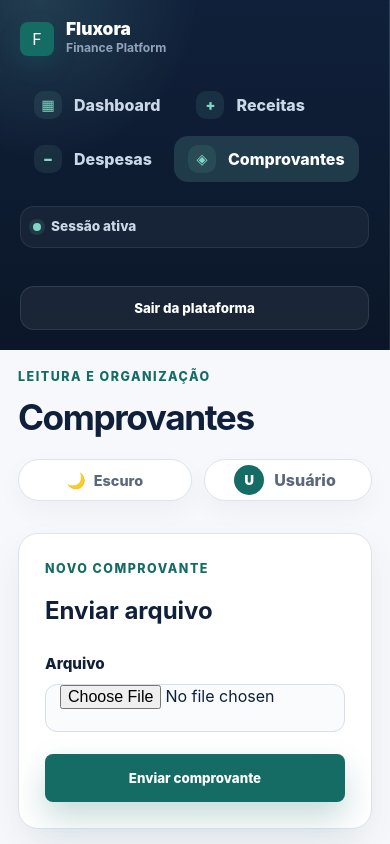
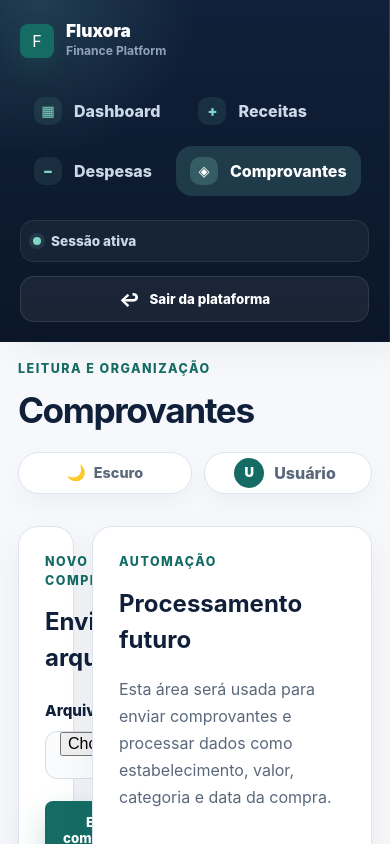
Before and after one commit to KaiqueVA/Fluxora, a React (Vite) app in the folder frontend/: page /comprovantes in a window 390 px wide. Shown: the top 844 px of the page. Built offline with nearby package versions, Linux system fonts and the light colour scheme.

Commit message:
feat: improve sidebar responsiveness and enhance UI elements

```diff
--- a/frontend/src/components/platform/Sidebar.jsx
+++ b/frontend/src/components/platform/Sidebar.jsx
@@ -39,7 +39,7 @@ function Sidebar() {
       <NavLink className="platform-brand" to="/dashboard">
         <span className="brand-mark">F</span>
 
-        <div>
+        <div className="brand-text">
           <strong>Fluxora</strong>
           <small>Finance Platform</small>
         </div>
@@ -47,21 +47,22 @@ function Sidebar() {
 
       <nav className="platform-nav" aria-label="Navegação principal">
         {navItems.map((item) => (
-          <NavLink key={item.path} to={item.path}>
+          <NavLink key={item.path} to={item.path} title={item.label}>
             <span className="nav-icon">{item.icon}</span>
-            <span>{item.label}</span>
+            <span className="nav-label">{item.label}</span>
           </NavLink>
         ))}
       </nav>
 
       <div className="sidebar-footer">
         <div className="sidebar-status">
-          <span></span>
+          <span className="status-dot"></span>
           <p>Sessão ativa</p>
         </div>
 
         <button className="logout-button" type="button" onClick={handleLogout}>
-          Sair da plataforma
+          <span className="logout-icon">↩</span>
+          <span className="logout-label">Sair da plataforma</span>
         </button>
       </div>
     </aside>
--- a/frontend/src/styles/platform.css
+++ b/frontend/src/styles/platform.css
@@ -1,6 +1,6 @@
 .platform-layout {
   display: grid;
-  grid-template-columns: 280px minmax(0, 1fr);
+  grid-template-columns: 92px minmax(0, 1fr);
   min-height: 100vh;
   background: var(--bg-page);
 }
@@ -8,23 +8,70 @@
 .platform-sidebar {
   position: sticky;
   top: 0;
+  z-index: 20;
+  width: 92px;
   height: 100vh;
   display: flex;
   flex-direction: column;
-  padding: 26px;
+  overflow: hidden;
+  padding: 24px 18px;
   color: #ffffff;
   background:
     radial-gradient(circle at 10% 0%, rgba(127, 214, 196, 0.16), transparent 32%),
     linear-gradient(180deg, #10203a 0%, #0b1728 100%);
   border-right: 1px solid rgba(255, 255, 255, 0.08);
+  box-shadow: 18px 0 38px rgba(16, 32, 58, 0.08);
+  transition:
+    width 220ms ease,
+    padding 220ms ease,
+    box-shadow 220ms ease;
+}
+
+.platform-sidebar:hover,
+.platform-sidebar:focus-within {
+  width: 280px;
+  padding: 26px;
+  box-shadow: 24px 0 54px rgba(16, 32, 58, 0.18);
 }
 
 .platform-brand {
   display: inline-flex;
   align-items: center;
   gap: 12px;
-  width: fit-content;
+  width: 100%;
+  min-height: 42px;
   color: #ffffff;
+}
+
+.platform-brand .brand-mark {
+  flex: 0 0 42px;
+  width: 42px;
+  height: 42px;
+  border-radius: 14px;
+}
+
+.brand-text,
+.nav-label,
+.sidebar-status p,
+.logout-label {
+  white-space: nowrap;
+  opacity: 1;
+  transform: translateX(0);
+  transition:
+    opacity 160ms ease,
+    transform 160ms ease,
+    width 160ms ease;
+}
+
+.platform-sidebar:not(:hover):not(:focus-within) .brand-text,
+.platform-sidebar:not(:hover):not(:focus-within) .nav-label,
+.platform-sidebar:not(:hover):not(:focus-within) .sidebar-status p,
+.platform-sidebar:not(:hover):not(:focus-within) .logout-label {
+  width: 0;
+  opacity: 0;
+  overflow: hidden;
+  pointer-events: none;
+  transform: translateX(-8px);
 }
 
 .platform-brand div {
@@ -46,7 +93,7 @@
 
 .platform-nav {
   display: grid;
-  gap: 8px;
+  gap: 10px;
   margin-top: 44px;
 }
 
@@ -55,9 +102,9 @@
   display: flex;
   align-items: center;
   gap: 12px;
-  min-height: 46px;
+  min-height: 50px;
   padding: 0 14px;
-  border-radius: 14px;
+  border-radius: 16px;
   color: #cbd8e8;
   font-weight: 800;
   transition:
@@ -66,10 +113,20 @@
     transform 160ms ease;
 }
 
+.platform-sidebar:not(:hover):not(:focus-within) .platform-nav a {
+  justify-content: center;
+  gap: 0;
+  padding: 0;
+}
+
 .platform-nav a:hover {
   color: #ffffff;
   background: rgba(255, 255, 255, 0.07);
   transform: translateX(2px);
+}
+
+.platform-sidebar:not(:hover):not(:focus-within) .platform-nav a:hover {
+  transform: translateX(0);
 }
 
 .platform-nav a.active {
@@ -82,21 +139,45 @@
   position: absolute;
   left: -26px;
   width: 4px;
-  height: 24px;
+  height: 26px;
   border-radius: 999px;
   background: #7fd6c4;
 }
 
+.platform-sidebar:not(:hover):not(:focus-within) .platform-nav a.active::before {
+  display: none;
+}
+
 .nav-icon {
   display: grid;
-  width: 28px;
-  height: 28px;
+  flex: 0 0 32px;
+  width: 32px;
+  height: 32px;
   place-items: center;
-  border-radius: 10px;
+  border-radius: 12px;
   color: #7fd6c4;
   background: rgba(127, 214, 196, 0.1);
-  font-size: 0.9rem;
+  font-size: 1rem;
   font-weight: 900;
+  transition:
+    width 180ms ease,
+    height 180ms ease,
+    font-size 180ms ease,
+    background-color 180ms ease,
+    color 180ms ease;
+}
+
+.platform-sidebar:not(:hover):not(:focus-within) .nav-icon {
+  flex-basis: 46px;
+  width: 46px;
+  height: 46px;
+  border-radius: 16px;
+  font-size: 1.35rem;
+}
+
+.platform-sidebar:not(:hover):not(:focus-within) .platform-nav a.active .nav-icon {
+  color: #ffffff;
+  background: rgba(127, 214, 196, 0.22);
 }
 
 .sidebar-footer {
@@ -116,7 +197,13 @@
   background: rgba(255, 255, 255, 0.045);
 }
 
-.sidebar-status span {
+.platform-sidebar:not(:hover):not(:focus-within) .sidebar-status {
+  justify-content: center;
+  padding: 0;
+}
+
+.status-dot {
+  flex: 0 0 8px;
   width: 8px;
   height: 8px;
   border-radius: 50%;
@@ -132,7 +219,11 @@
 }
 
 .logout-button {
-  min-height: 44px;
+  min-height: 46px;
+  display: flex;
+  align-items: center;
+  justify-content: center;
+  gap: 10px;
   border: 1px solid rgba(255, 255, 255, 0.1);
   border-radius: 14px;
   color: #ffffff;
@@ -142,6 +233,19 @@
     background-color 160ms ease,
     border-color 160ms ease,
     transform 160ms ease;
+}
+
+.logout-icon {
+  font-size: 1.1rem;
+  font-weight: 900;
+}
+
+.platform-sidebar:not(:hover):not(:focus-within) .logout-button {
+  padding: 0;
+}
+
+.platform-sidebar:not(:hover):not(:focus-within) .logout-icon {
+  font-size: 1.35rem;
 }
 
 .logout-button:hover {
--- a/frontend/src/styles/responsive.css
+++ b/frontend/src/styles/responsive.css
@@ -130,8 +130,35 @@
 
   .platform-sidebar {
     position: static;
+    width: 100%;
     height: auto;
+    overflow: visible;
     padding: 20px;
+  }
+
+  .platform-sidebar:hover,
+  .platform-sidebar:focus-within {
+    width: 100%;
+    padding: 20px;
+    box-shadow: none;
+  }
+
+  .platform-brand .brand-mark {
+    flex: 0 0 34px;
+    width: 34px;
+    height: 34px;
+    border-radius: 8px;
+  }
+
+  .brand-text,
+  .nav-label,
+  .sidebar-status p,
+  .logout-label {
+    width: auto !important;
+    opacity: 1 !important;
+    overflow: visible !important;
+    pointer-events: auto !important;
+    transform: none !important;
   }
 
   .platform-nav {
@@ -140,12 +167,37 @@
     margin-top: 24px;
   }
 
-  .logout-button {
+  .platform-nav a {
+    justify-content: flex-start;
+    gap: 12px;
+    padding: 0 14px;
+  }
+
+  .platform-nav a.active::before {
+    display: none;
+  }
+
+  .nav-icon,
+  .platform-sidebar:not(:hover):not(:focus-within) .nav-icon {
+    flex: 0 0 28px;
+    width: 28px;
+    height: 28px;
+    border-radius: 10px;
+    font-size: 0.9rem;
+  }
+
+  .sidebar-footer {
     margin-top: 24px;
   }
 
-  .platform-page-grid {
-    grid-template-columns: 1fr;
+  .sidebar-status {
+    justify-content: flex-start;
+    padding: 0 12px;
+  }
+
+  .logout-button {
+    justify-content: center;
+    padding: 0 14px;
   }
 
   .platform-content {
```
